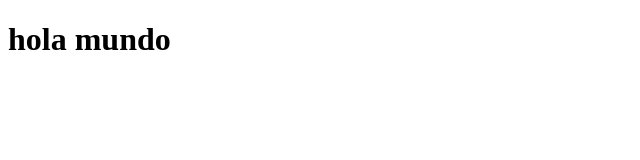
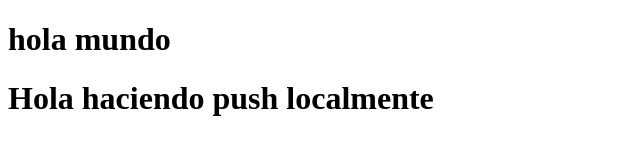
Before and after one commit to EzequielMisterLinux/app-de-notas-nodejs, a website: page index2.html in a window 1280 px wide. Shown: the whole page, without its empty margins (0-640 px from the left). Drawn offline with Linux system fonts and the light colour scheme.

Commit message:
Editando index2.html

```diff
--- a/index2.html
+++ b/index2.html
@@ -7,5 +7,6 @@
 </head>
 <body>
     <h1>hola mundo</h1>
+    <h1>Hola haciendo push localmente</h1>
 </body>
 </html>
```
